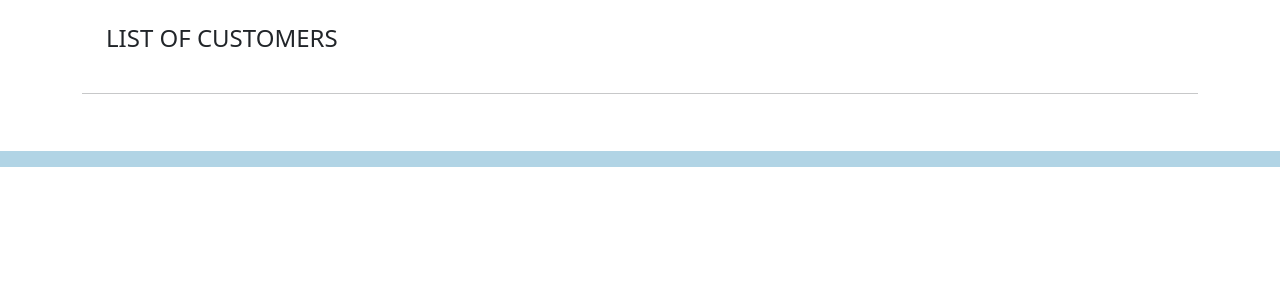
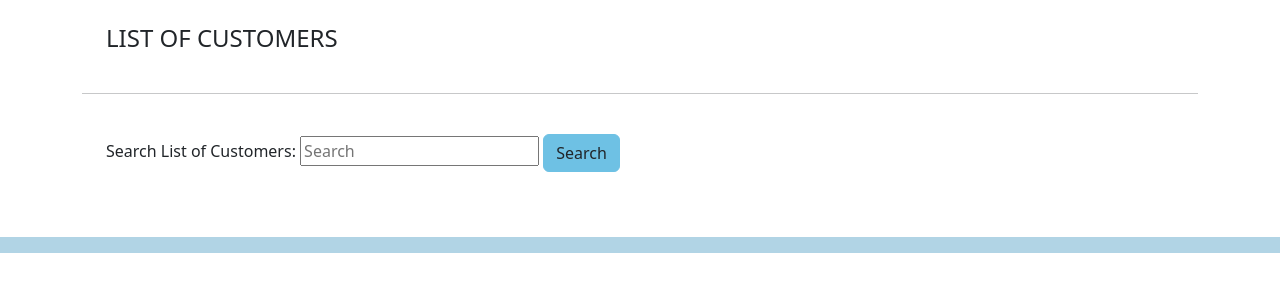
Before and after one commit to petmetic/therapy-tracker, a Django app: page /customer/list/ in a window 1280 px wide. Shown: the part 96-396 px from the top of the page. Run offline with Django 4.2, Linux system fonts and the light colour scheme; the visitor is signed in with stand-in values (Sample User, id 1); data that the repository does not hold is empty.

Commit message:
added search for customer list, removed commented code (#158)
* added search for customer list, removed commented code

* added test for search in customer list

```diff
--- a/src/web/templates/base.html
+++ b/src/web/templates/base.html
@@ -22,19 +22,16 @@
                                                  class="logo"/></a>
     {% if request.user.is_authenticated %}
         <ul class="nav">
-            {#            <a class="btn btn-nav" role="button" data-bs-toogle="button" aria-pressed="true"#}
-            {#               href="{% url 'customer_add' %}">{% translate "New Customer" %}</a>#}
             <a class="btn btn-nav" role="button" data-bs-toogle="button" aria-pressed="true"
                href="{% url 'customer_list' %}">{% translate "Customer List" %}</a>
             <a class="btn btn-nav" role="button" data-bs-toogle="button" aria-pressed="true" href="{% url 'index' %}">
                 {% translate "Today's Appointments" %}</a>
-            {#            <a class="btn btn-nav" role="button" data-bs-toogle="button" aria-pressed="true" href="#">Search</a>#}
             {% if request.user.is_staff %}
                 <a class="btn btn-nav" role="button" data-bs-toogle="button" aria-pressed="true"
                    href="{% url 'reports' %}">{% translate "Reports" %}</a>
             {% endif %}
-                <a class="btn btn-nav" role="button" data-bs-toogle="button" aria-pressed="true"
-                   href="{% url 'my_report' %}">{% translate "My Report" %}</a>
+            <a class="btn btn-nav" role="button" data-bs-toogle="button" aria-pressed="true"
+               href="{% url 'my_report' %}">{% translate "My Report" %}</a>
             <a class="btn btn-nav" role="button" data-bs-toogle="button" aria-pressed="true"
                href="{% url 'logout' %}">{% translate "Logout" %}: {{ request.user.first_name }}</a>
 
--- a/src/web/templates/web/customer_list.html
+++ b/src/web/templates/web/customer_list.html
@@ -4,15 +4,22 @@
 
 {% block content %}
 
-    {#<a class="btn btn-primary btn-body" href="{% url 'customer_add' %}">Add new customer</a>#}
     <h4 class="p-4 fw-lighter uppercase">{% translate "List of Customers" %}</h4>
     <hr>
+    <div class="col p-4">
+        <form action="{% url 'customer_list' %}" method="GET">
+            <label for="customer_name">{% translate "Search List of Customers" %}:</label>
+            <input id="customer_name" name="q" type="text" placeholder="{% translate "Search" %}" value="{{ q }}"/>
+            <button  class="btn btn-body" type="Submit">{% translate "Search" %}</button>
+        </form>
+    </div>
     <div class="p-2">
         <ul class="list-group">
             {% for customer in customers_list %}
 
                 <li class="list-group-item d-flex justify-content-between align-items-center">
-                    <span class="fw-light"><span class="fw-bold">{{ customer.surname }}</span> , {{ customer.name }}</span>
+                    <span class="fw-light"><span
+                            class="fw-bold">{{ customer.surname }}</span> , {{ customer.name }}</span>
                     <a class="btn btn-body"
                        href="{% url 'customer_detail' pk=customer.pk %}">{% translate "View  " %}<span
                             class="badge text-bg-secondary">{{ customer.massage_set.count }}</span>
--- a/src/web/views.py
+++ b/src/web/views.py
@@ -9,6 +9,7 @@ from django.core.exceptions import PermissionDenied
 from django.contrib.auth.views import LoginView
 from django.contrib.auth.models import User
 from django.contrib.admin.views.decorators import staff_member_required
+from django.db.models import Q
 
 from .models import Customer, Massage
 
@@ -20,6 +21,7 @@ from .forms import (
     CustomAuthenticationForm,
 )
 from .report import define_month
+
 
 tz = pytz.timezone("Europe/Ljubljana")
 
@@ -53,9 +55,17 @@ def index(request):
 
 @login_required
 def customer_list(request):
-    customers = Customer.objects.all().order_by("surname")
+    q = request.GET.get("q", "")
+    if q:
+        filtered_customers = Customer.objects.filter(
+            Q(surname__icontains=q) | Q(name__icontains=q)
+        )
+    else:
+        filtered_customers = Customer.objects.all().order_by("surname")
 
-    return render(request, "web/customer_list.html", {"customers_list": customers})
+    return render(
+        request, "web/customer_list.html", {"customers_list": filtered_customers}
+    )
 
 
 @login_required
```
Also changed, not shown: src/web/tests/test_customer.py (+20 -0 lines), src/web/locale/sl/LC_MESSAGES/django.po.
